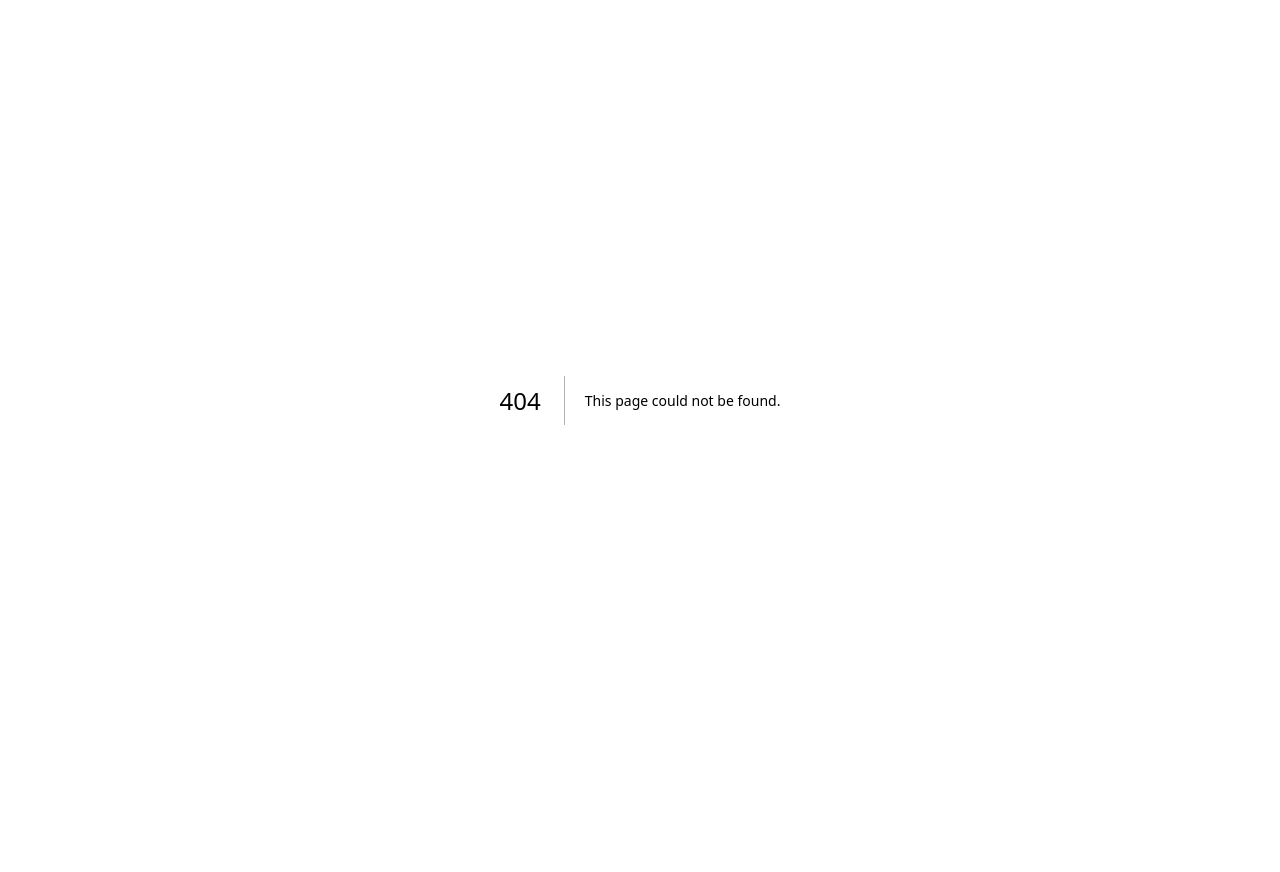
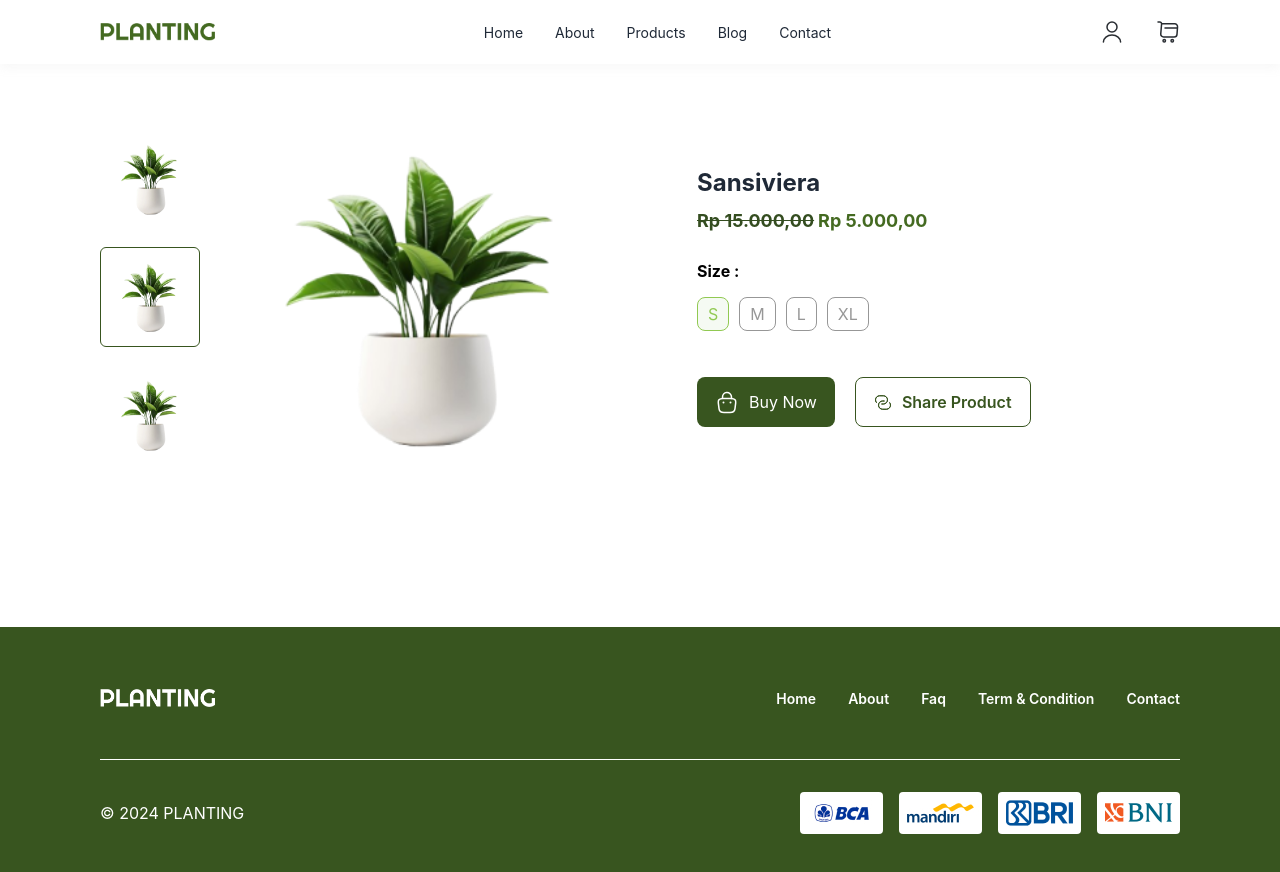
Before and after one commit to adityaajinug/frontend-plant, a Next.js app: page /products/1 in a window 1280 px wide. Before the commit this address had no page. Shown: the top 872 px of the page. Before the commit the page ends 800 px from the top, so only its background shows below. Built offline with nearby package versions, Linux system fonts and the light colour scheme.

Commit message:
feat: detail product image and price

```diff
--- a/src/components/atoms/ProductCard/ProductCard.tsx
+++ b/src/components/atoms/ProductCard/ProductCard.tsx
@@ -1,4 +1,5 @@
 import { Products } from "@/types/Products/products";
+import Link from "next/link";
 import React from "react";
 interface ProductCardProps {
   product: Products;
@@ -17,9 +18,12 @@ export const ProductCard: React.FC<ProductCardProps> = ({ product }) => {
         </div>
         <div className="flex justify-between w-full items-center mt-[6px]">
           <div className="flex flex-col gap-[6px]">
-            <h4 className="font-semibold text-base text-black">
+            <Link
+              href={`/products/${product.id}`}
+              className="font-semibold text-base text-black hover:text-primary-700"
+            >
               {product.name}
-            </h4>
+            </Link>
             <div className="flex gap-1 w-full items-center">
               <s className="font-bold text-primary-900 text-sm">
                 {product.price}
--- a/src/components/organisms/Navbar/NavbarOrganisms.tsx
+++ b/src/components/organisms/Navbar/NavbarOrganisms.tsx
@@ -57,9 +57,9 @@ export const Navbar = () => {
           <div>
             <img src="/icon/user.svg" alt="" />
           </div>
-          <div>
+          <Link href="/cart">
             <img src="/icon/shopping-cart.svg" alt="" />
-          </div>
+          </Link>
         </div>
       </div>
     </header>
--- /dev/null
+++ b/src/pages/cart/index.tsx
@@ -0,0 +1,25 @@
+import { LayoutTemplates as Layout } from "@/components/templates/Layouts/LayoutTemplates";
+import React from "react";
+
+const Carts = () => {
+  return (
+    <>
+      <Layout title="Cart">
+        <div className="container mx-auto px-25 mt-[65px]">
+          <div className="flex flex-row gap-[82px]">
+            <div className="flex gap-8">
+              <div className="flex flex-col gap-[18px]">
+                <div>
+                  <img src="/images/img-card.png" alt="" srcset="" />
+                </div>
+              </div>
+              <div></div>
+            </div>
+            <div></div>
+          </div>
+        </div>
+      </Layout>
+    </>
+  );
+};
+export default Carts;
--- /dev/null
+++ b/src/pages/products/[id].tsx
@@ -0,0 +1,143 @@
+// pages/products/[id].tsx
+import { LayoutTemplates as Layout } from "@/components/templates/Layouts/LayoutTemplates";
+import React from "react";
+import { GetServerSideProps } from "next";
+
+interface ProductDetail {
+  id: number;
+  name: string;
+  price: number;
+  price_discount: number;
+  description: string;
+}
+
+interface ProductsDetailProps {
+  detail: ProductDetail;
+}
+function formatRupiah(angka: number) {
+  return angka.toLocaleString("id-ID", { style: "currency", currency: "IDR" });
+}
+const ProductsDetail: React.FC<ProductsDetailProps> = ({ detail }) => {
+  return (
+    <Layout title={detail.name}>
+      <div className="container mx-auto px-25 mt-[65px]">
+        <div className="flex flex-row gap-[82px] items-center">
+          <div className="flex gap-8">
+            <div className="flex flex-col gap-[18px]">
+              <div className="max-w-[100px] p-[10px]  min-h-[100px] max-h-[100px]">
+                <img
+                  src="/images/img-card.png"
+                  alt="img"
+                  className="w-full h-full"
+                />
+              </div>
+              <div className="max-w-[100px] min-h-[100px] max-h-[100px] p-[10px] rounded-md border border-solid border-primary-800">
+                <img
+                  src="/images/img-card.png"
+                  alt="img"
+                  className="w-full h-full"
+                />
+              </div>
+              <div className="max-w-[100px] p-[10px] min-h-[100px] max-h-[100px]">
+                <img
+                  src="/images/img-card.png"
+                  alt="img"
+                  className="w-full h-full"
+                />
+              </div>
+            </div>
+            <div className="max-w-[383px] min-w-[383px]">
+              <img
+                src="/images/img-card.png"
+                alt=""
+                className="w-full h-full"
+              />
+            </div>
+          </div>
+          <div className="flex gap-[46px] flex-col">
+            <div className="flex gap-6 flex-col">
+              <div className="flex flex-col gap-2">
+                <h1 className="text-2xl font-bold">{detail.name}</h1>
+                <div className="flex gap-1 w-full items-center">
+                  <s className="font-bold text-primary-900 text-lg">
+                    {formatRupiah(detail.price)}
+                  </s>
+                  <p className="font-bold text-primary-700 text-lg">
+                    {formatRupiah(detail.price_discount)}
+                  </p>
+                </div>
+              </div>
+
+              <div className="flex gap-[14px] flex-col">
+                <h3 className="font-bold text-base text-black">Size :</h3>
+                <div className="flex gap-[10px]">
+                  <button
+                    type="button"
+                    className="uppercase bg-primary-50 border border-solid text-primary-400 border-primary-400 px-[10px] py-1 rounded-lg max-w-[80px]"
+                  >
+                    S
+                  </button>
+                  <button
+                    type="button"
+                    className="uppercase bg-primary-0 border border-solid border-divider-500 text-divider-500 px-[10px] py-1 rounded-lg max-w-[80px]"
+                  >
+                    M
+                  </button>
+                  <button
+                    type="button"
+                    className="uppercase bg-primary-0 border border-solid border-divider-500 text-divider-500 px-[10px] py-1 rounded-lg max-w-[80px]"
+                  >
+                    L
+                  </button>
+                  <button
+                    type="button"
+                    className="uppercase bg-primary-0 border border-solid border-divider-500 text-divider-500 px-[10px] py-1 rounded-lg max-w-[80px]"
+                  >
+                    XL
+                  </button>
+                </div>
+              </div>
+            </div>
+            <div className="flex gap-5">
+              <button
+                type="button"
+                className="w-fit bg-primary-800 py-3 px-[18px] rounded-lg text-primary-0 flex gap-[10px] hover:bg-primary-700 active:scale-90 transition-all duration-300 items-center"
+              >
+                <img src="/icon/bags-cart.svg" alt="money" />
+                Buy Now
+              </button>
+              <button
+                type="button"
+                className="w-fit bg-primary-0 border border-solid border-primary-800 py-3 px-[18px] rounded-lg text-primary-800 flex gap-[10px] hover:bg-primary-50 active:scale-90 transition-all duration-300 font-semibold items-center"
+              >
+                <img src="/icon/link.svg" alt="share icon" />
+                Share Product
+              </button>
+            </div>
+          </div>
+        </div>
+      </div>
+    </Layout>
+  );
+};
+
+export const getServerSideProps: GetServerSideProps = async (context) => {
+  const { id } = context.params!;
+  // Fetch the product detail from an API or database
+  // Here we use a mock product detail for demonstration
+  const productDetail: ProductDetail = {
+    id: Number(id),
+    name: `Sansiviera`,
+    price: 15000,
+    price_discount: 5000,
+    description: "Lorem ipsum dolor sit amet, consectetur adipiscing elit.",
+  };
+
+  return {
+    props: {
+      detail: productDetail,
+    },
+  };
+};
+
+export default ProductsDetail;
--- a/src/pages/products/index.tsx
+++ b/src/pages/products/index.tsx
@@ -11,6 +11,16 @@ const Products = () => {
         <div className="container mx-auto px-25 mt-[68px]">
           <div className="grid grid-cols-12 gap-[89px]">
             <div className="col-span-3">
+              <div className="mb-8 flex justify-between items-center">
+                <h3 className="font-semibold text-base">Filter Result is 6</h3>
+                <button
+                  type="button"
+                  className="flex gap-2 bg-primary-800 px-3 py-[6px] text-primary-0 rounded-xl hover:bg-primary-700 button-hover-effect border-none outline-none"
+                >
+                  <span className="text-base font-semibold">Clear</span>
+                  <img src="/icon/close-circle.svg" alt="close-circle" />
+                </button>
+              </div>
               <div className="flex flex-col gap-6 px-4 py-[18px] bg-primary-50 rounded-lg">
                 <div className="flex flex-col gap-6">
                   <h3 className="text-black font-semibold text-base">
--- a/src/styles/globals.css
+++ b/src/styles/globals.css
@@ -37,3 +37,7 @@ body {
 .categories-checkbox {
   @apply appearance-none rounded h-5 w-5 cursor-pointer border border-solid bg-primary-0 border-primary-800 focus:ring-primary-800 outline-none focus:ring-0 checked:bg-primary-800 checked:border-primary-800 check-icon text-primary-800 check-icon;
 }
+
+.button-hover-effect {
+  @apply active:scale-90 transition-all duration-300;
+}
--- a/tailwind.config.ts
+++ b/tailwind.config.ts
@@ -51,6 +51,9 @@ const config: Config = {
       borderRadius: {
         "10": "0.625rem",
       },
+      margin: {
+        "65": "4.063rem",
+      },
     },
   },
   daisyui: {
```
Also changed, not shown: public/icon/close-circle.svg (added), public/icon/link.svg (added).
